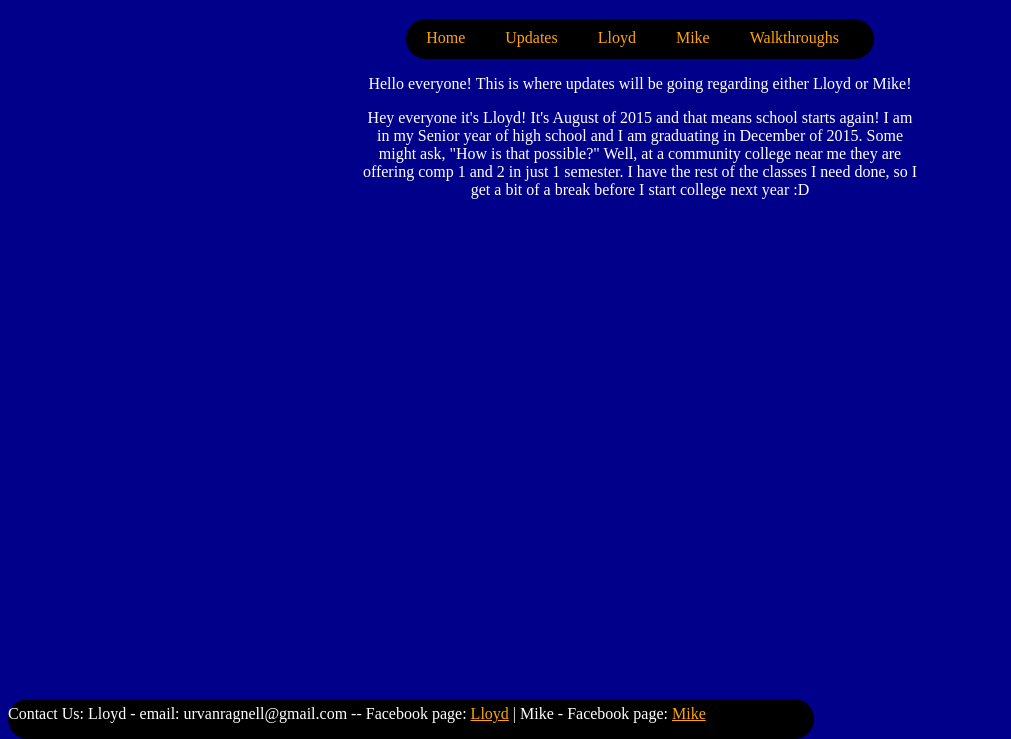
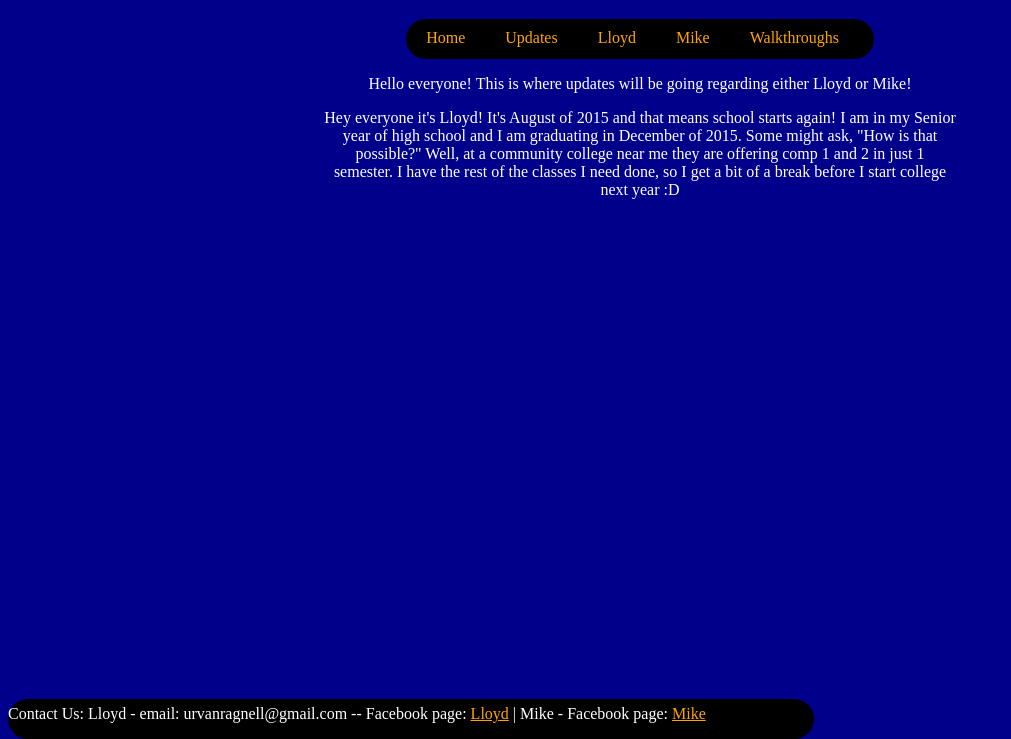
Before and after one commit to LloydIrving/MyFirstWeb, a plain HTML site: page Updates.html in a window 1280 px wide. Shown: the part 61-800 px from the top of the page, without its empty margins (0-1011 px from the left). Drawn offline with Linux system fonts and the light colour scheme.

Commit message:
added some comments

```diff
--- a/Updates.html
+++ b/Updates.html
@@ -28,7 +28,7 @@
 	Hello everyone! This is where updates will be going regarding either Lloyd or Mike!
 	</p>
 
-	<p class="container">
+	<p class="announcements">
 		Hey everyone it's Lloyd! It's August of 2015 and that means
 		school starts again! I am in my Senior year of high school and
 		I am graduating in December of 2015. Some might ask, "How is
--- a/style.css
+++ b/style.css
@@ -61,7 +61,7 @@ body {
 }
 
 
-/* this stuff is just for heading and paragraphs. Not the most important*/
+/* this stuff for heading and paragraphs */
 h1 {
 	color: white;
 	text-align: center;
@@ -72,6 +72,7 @@ p {
 	text-align: center;
 }
 
+/* Made different than announcements because there are more words on Lloyd page */
 .container {
 	border-radius: 30%;
 	margin-left: 28%;
```
Also changed, not shown: Walkthroughs.html (+1 -1 lines), index.html (+2 -2 lines).
